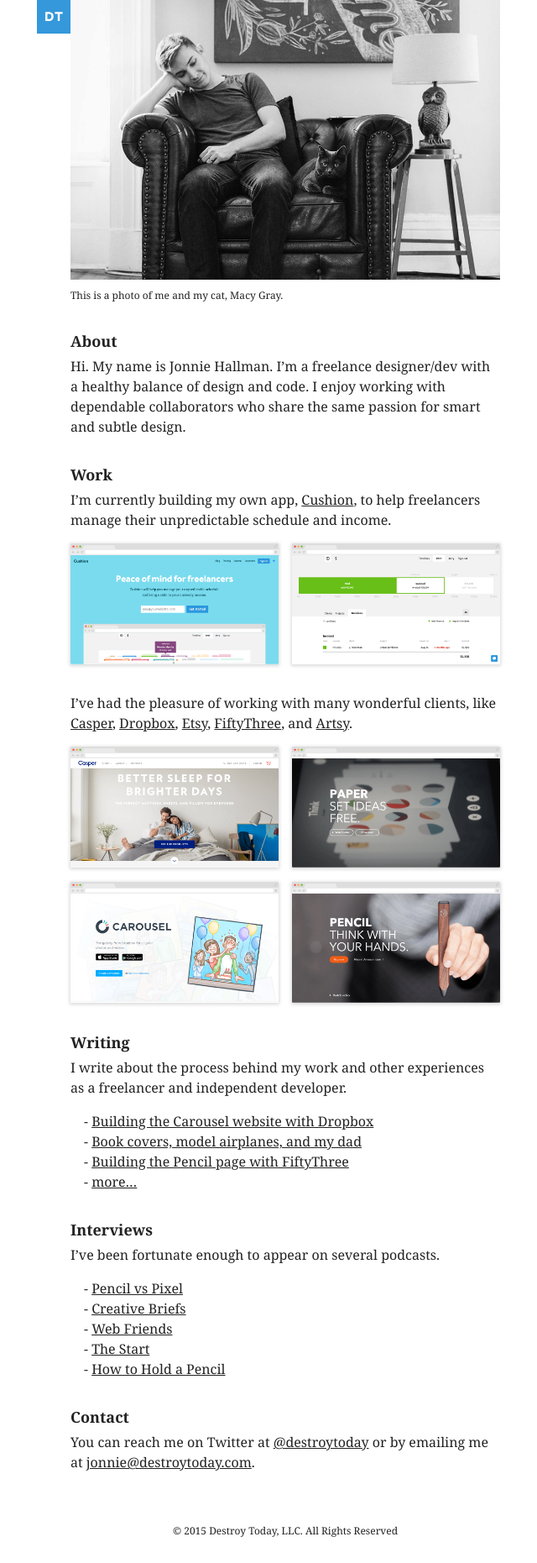
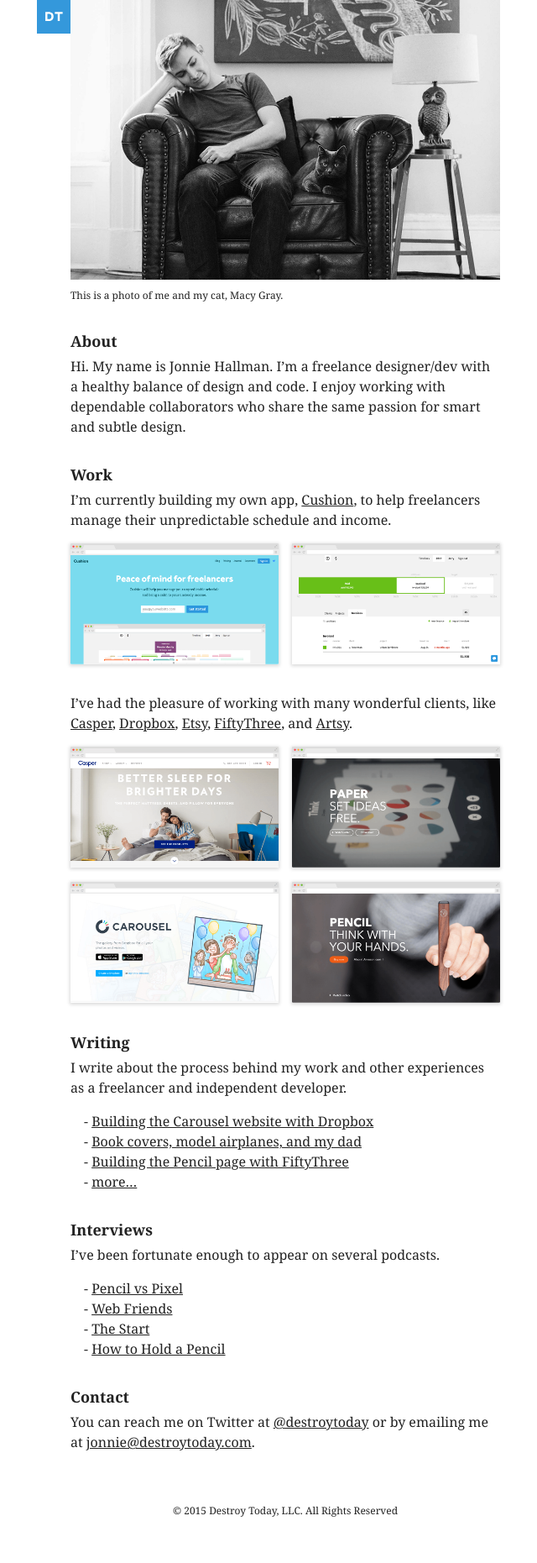
Before and after one commit to destroytoday/2016.destroytoday.com, a Jekyll site: the page built from index.markdown, in a window 1280 px wide. Shown: the whole page at 84% size, without its empty margins (300-940 px from the left). Built offline with Jekyll 4.4.1, drawn with Linux system fonts in a browser that asks for light colours; after the commit the page ends 1837 px from its top, so only the background shows below that.

Commit message:
Updated Index

```diff
--- a/index.markdown
+++ b/index.markdown
@@ -49,7 +49,6 @@
     I’ve been fortunate enough to appear on several podcasts.
 
     - [Pencil vs Pixel](/interviews/pencil-vs-pixel)
-    - [Creative Briefs](/interviews/creative-briefs)
     - [Web Friends](/interviews/web-friends)
     - [The Start](/interviews/the-start)
     - [How to Hold a Pencil](/interviews/how-to-hold-a-pencil)
```
